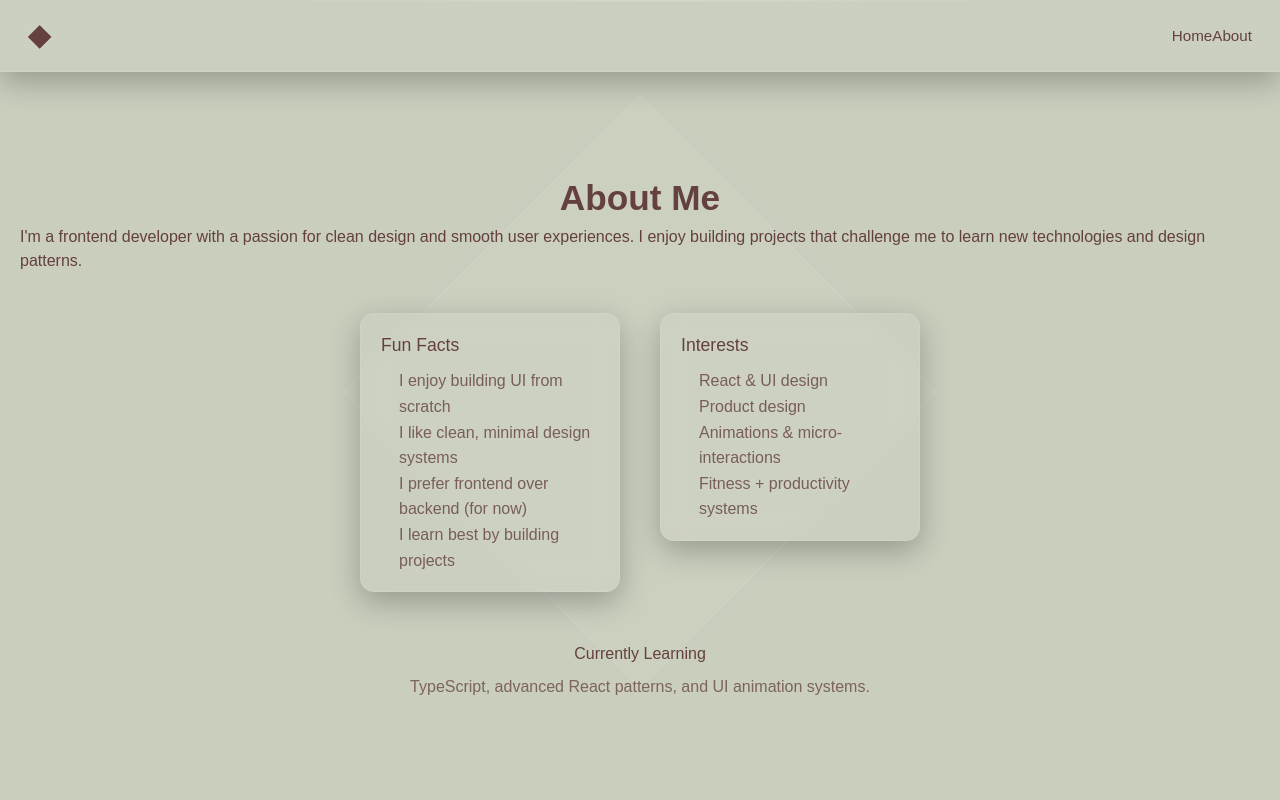
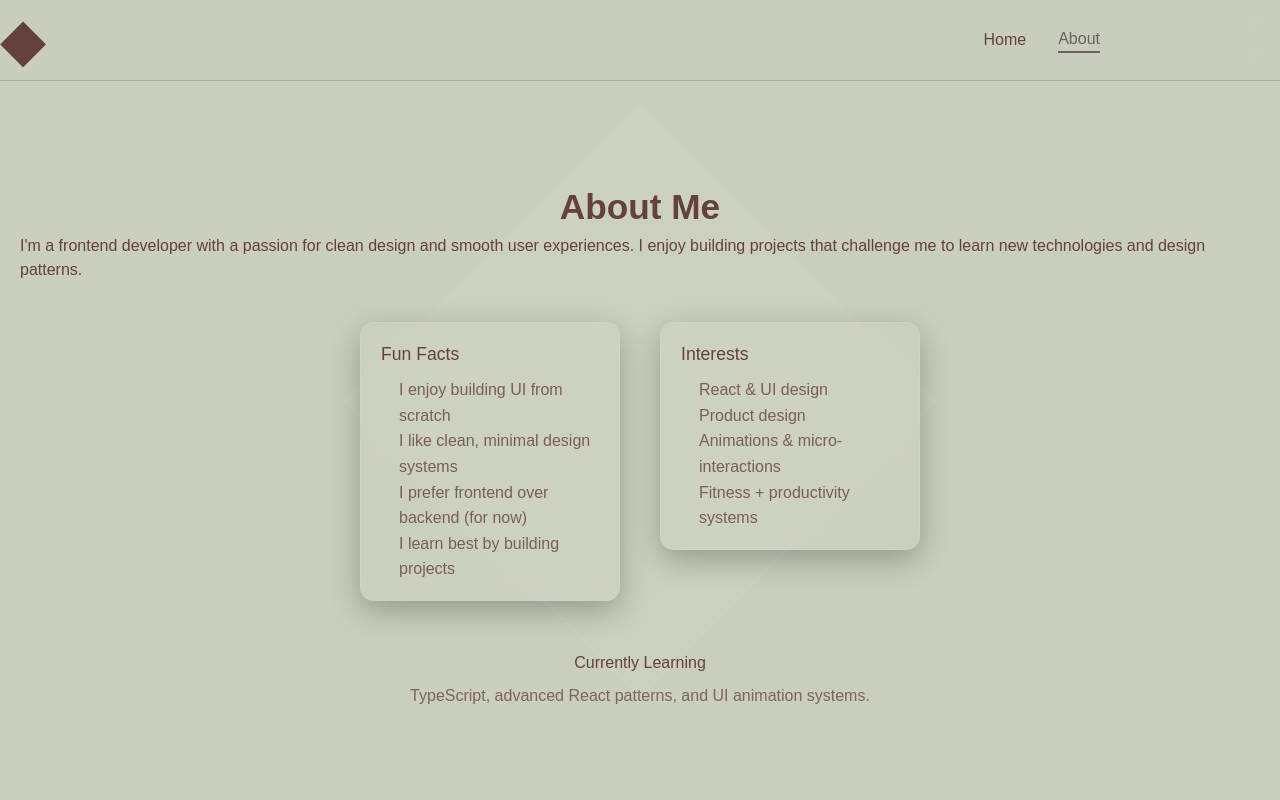
Before and after one commit to Euni-B/pivot-code, a React (Vite) app in the folder my-profile/: page /about in a window 1280 px wide. Shown: the top 800 px of the page. Built offline with nearby package versions, Linux system fonts and the light colour scheme.

Commit message:
Convert navbar to Tailwind CSS

```diff
--- a/my-profile/src/components/NavBar.tsx
+++ b/my-profile/src/components/NavBar.tsx
@@ -1,53 +1,78 @@
+import { useState } from "react";
 import { Link, useLocation } from "react-router-dom";
-import "../styles/NavBar.css";
+import { FaBars, FaTimes } from "react-icons/fa";
 
 function NavBar() {
   const location = useLocation();
+  const [menuOpen, setMenuOpen] = useState(false);
+
+  const navLinks = [
+    { name: "Home", path: "/" },
+    { name: "About", path: "/about" },
+  ];
 
   return (
-        <header className="navbar">
+    <header className="sticky top-0 z-50 border-b border-accent/30 bg-background/90 backdrop-blur-md">
+      <div className="mx-auto flex h-[var(--navbar-height)] max-w-[var(--container-width)] items-center justify-between px-6 md:px-20">
+        {/* Simple diamond logo */}
+        <Link
+          to="/"
+          aria-label="Home"
+          onClick={() => setMenuOpen(false)}
+          className="text-6xl text-text-primary p-20 transition-transform duration-300 hover:rotate-45"
+        >
+          ◆
+        </Link>
 
-            <div className="nav-left">
-                <div className="logo">
-                    ◆
-                </div>
+        {/* Desktop navigation */}
+        <nav className="hidden items-center gap-8 text-base font-medium md:flex">
+          {navLinks.map((link) => (
+            <Link
+              key={link.path}
+              to={link.path}
+              className={`transition duration-300 hover:text-accent ${
+                location.pathname === link.path
+                  ? "border-b-2 border-accent text-accent"
+                  : "text-text-primary"
+              }`}
+            >
+              {link.name}
+            </Link>
+          ))}
+        </nav>
+
+        {/* Mobile menu button */}
+        <button
+          type="button"
+          aria-label="Toggle navigation menu"
+          onClick={() => setMenuOpen(!menuOpen)}
+          className="text-2xl text-text-primary transition duration-300 hover:text-accent md:hidden"
+        >
+          {menuOpen ? <FaTimes /> : <FaBars />}
+        </button>
       </div>
 
-
-
-
-            <nav className="nav-right">
+      {/* Mobile navigation */}
+      {menuOpen && (
+        <nav className="border-t border-accent/20 bg-background px-6 py-5 md:hidden">
+          <div className="flex flex-col gap-4 text-base font-medium">
+            {navLinks.map((link) => (
               <Link
-                    to="/"
-                    className={location.pathname === "/" ? "active" : ""}
+                key={link.path}
+                to={link.path}
+                onClick={() => setMenuOpen(false)}
+                className={`transition duration-300 hover:text-accent ${
+                  location.pathname === link.path
+                    ? "text-accent"
+                    : "text-text-primary"
+                }`}
               >
-                    Home
+                {link.name}
               </Link>
-
-                {/* <div className="footer-diamond"></div> */}
-
-
-                {/* <Link
-                    to="/projects"
-                    className={location.pathname === "/projects" ? "active" : ""}
-                >
-                    Projects
-                </Link> */}
-
-
-
-                <Link
-                    to="/about"
-                    className={location.pathname === "/about" ? "active" : ""}
-                >
-                    About
-                </Link>
+            ))}
+          </div>
         </nav>
-
-
-
-
-
+      )}
     </header>
   );
 }
--- a/my-profile/src/index.css
+++ b/my-profile/src/index.css
@@ -1,6 +1,5 @@
 @import "tailwindcss";
 @import "aos/dist/aos.css";
-
 
 :root {
   --background: #c9cebd;
@@ -12,26 +11,40 @@
   --black: #000000;
 
   --navbar-height: 80px;
-
   --border-radius: 24px;
-
   --container-width: 1100px;
 
-  font-family:
-    "Poppins",
-    sans-serif;
+  font-family: "Poppins", sans-serif;
 }
+
+@theme {
+  --color-background: var(--background);
+  --color-secondary: var(--secondary);
+  --color-text-primary: var(--text-primary);
+  --color-accent: var(--accent);
+  --color-white: var(--white);
+  --color-black: var(--black);
+
+  --font-body: "Poppins", sans-serif;
+}
+
 * {
   margin: 0;
   padding: 0;
   box-sizing: border-box;
 }
+
+html {
+  scroll-behavior: smooth;
+}
+
 body {
   background-color: var(--background);
   color: var(--text-primary);
+  min-height: 100vh;
+  font-family: var(--font-body);
+}
 
-  min-height: 100vh;
-}
 #root {
   min-height: 100vh;
 }
--- a/my-profile/src/styles/NavBar.css
+++ /dev/null
@@ -1,115 +0,0 @@
-.navbar {
-  position: sticky;
-  top: 0;
-  z-index: 1000;
-
-  display: flex;
-  align-items: center;
-  justify-content: space-between;
-
-  padding: 14px 28px;
-
-  background: rgba(255, 255, 255, 0.04);
-  backdrop-filter: blur(14px);
-  -webkit-backdrop-filter: blur(14px);
-
-  border-bottom: 1px solid rgba(255, 255, 255, 0.08);
-
-  box-shadow:
-    0 10px 30px rgba(0, 0, 0, 0.25);
-}
-
-.navbar::before {
-  content: "";
-  position: absolute;
-  top: 0;
-  left: 50%;
-  transform: translateX(-50%);
-
-  width: 60%;
-  height: 2px;
-
-  background: radial-gradient(
-    circle,
-    rgba(255, 255, 255, 0.25),
-    transparent
-  );
-
-  opacity: 0.6;
-}
-.nav-center {
-  display: flex;
-  gap: 22px;
-}
-
-.nav-center a,
-.nav-right a {
- color: var(--text-primary);
-  text-decoration: none;
-
-  font-size: 0.95rem;
-  font-weight: 500;
-
-  transition: all 0.25s ease;
-  position: relative;
-}
-.nav-center a:hover,
-.nav-right a:hover {
-  color: var(--text-primary);
-
-  text-shadow:
-    0 0 10px rgba(255, 255, 255, 0.15),
-    0 0 20px rgba(255, 255, 255, 0.08);
-}
-.nav-center a.active {
-  color: var(--text-primary);
-}
-
-.nav-center a.active::after {
-  content: "";
-  position: absolute;
-
-  left: 0;
-  bottom: -6px;
-
-  width: 100%;
-  height: 1px;
-
-  background: rgba(255, 255, 255, 0.6);
-
-  box-shadow: 0 0 10px rgba(255, 255, 255, 0.2);
-}
-.logo {
-  font-weight: 600;
-  letter-spacing: 1px;
-
-   color: var(--text-primary);
-
-  text-shadow:
-    0 0 10px rgba(255, 255, 255, 0.08);
-}
-.navbar {
-  display: flex;
-  align-items: center;
-}
-
-.nav-center {
-  margin-left: auto;
-  display: flex;
-  gap: 24px;
-}
- .footer-diamond {
-  width: 4px;
-  height: 4px;
-
-  background: currentColor;
-
-  transform: rotate(45deg);
-
-  opacity: 0.7;
-}
-.logo {
-  color: var(--text-primary);
-  font-size: 1.8rem;
-  font-weight: 700;
-}
```
Lines whose indentation alone changed are shown as unchanged.
